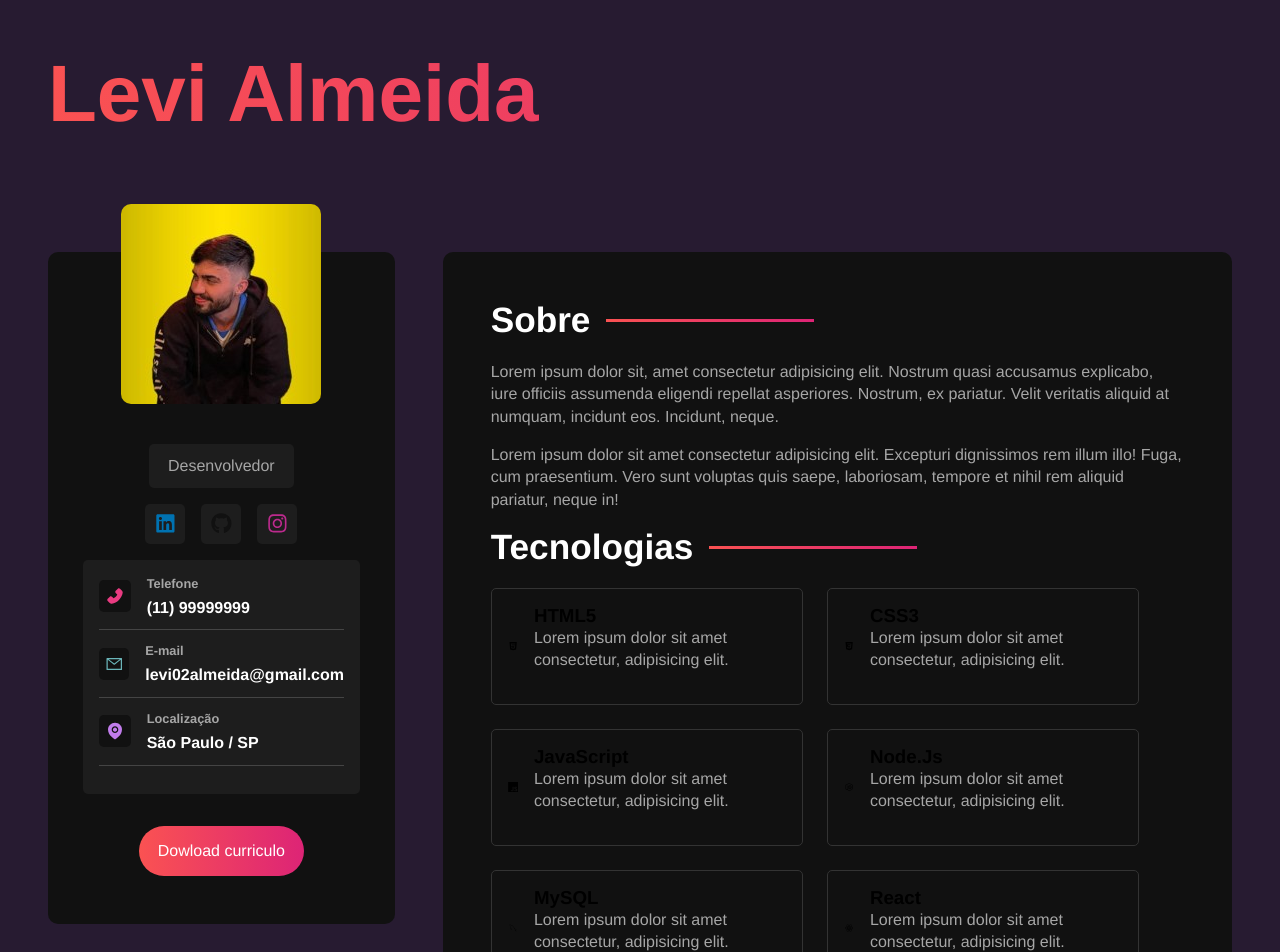
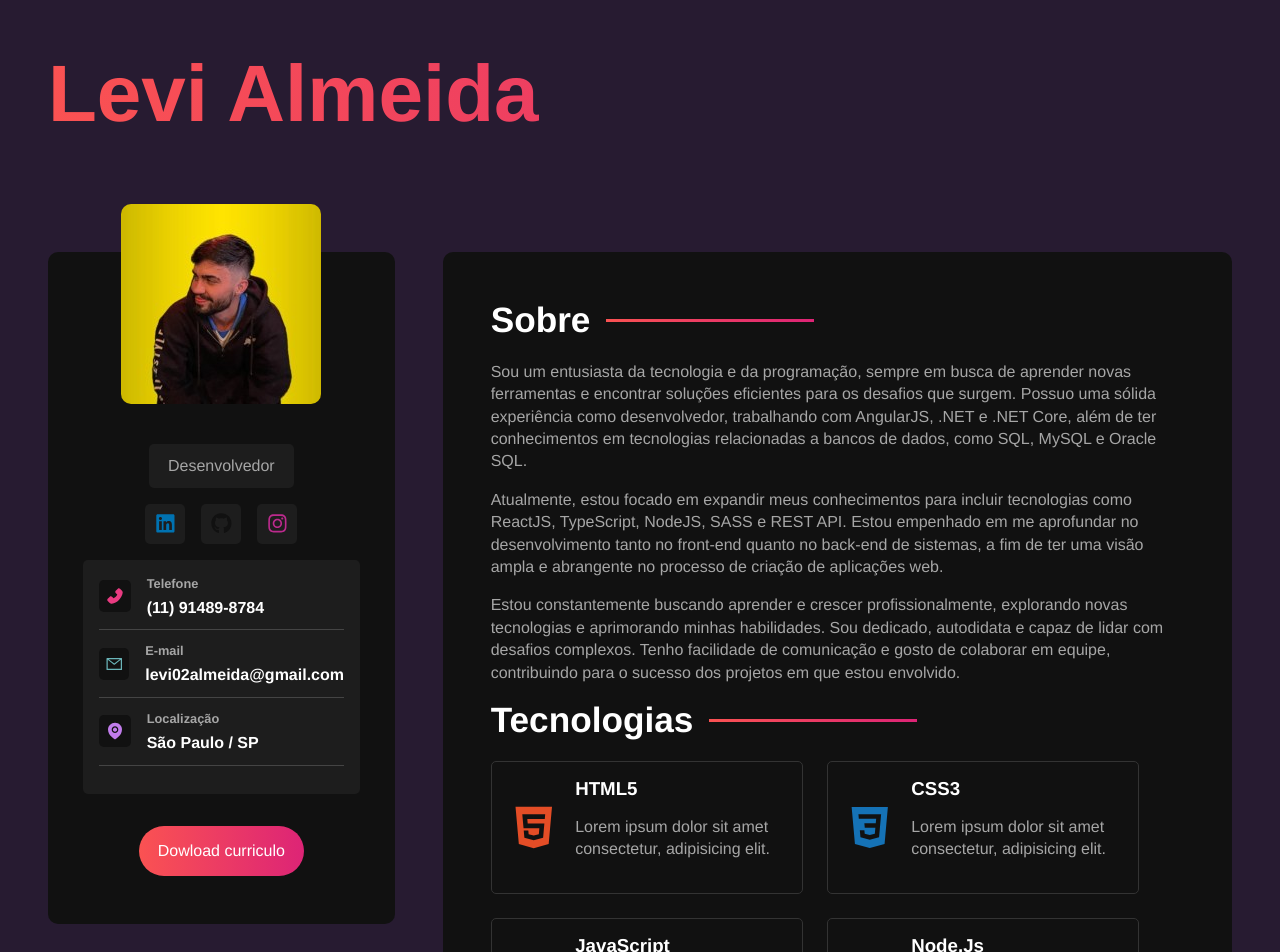
Before and after one commit to LeviAlmeid/portifolioWEB, a React (Vite) app: page / in a window 1280 px wide. Shown: the top 952 px of the page. Built offline with nearby package versions, Linux system fonts and the light colour scheme.

Commit message:
fix changes

```diff
--- a/src/components/AboutContainer.jsx
+++ b/src/components/AboutContainer.jsx
@@ -1,11 +1,15 @@
 
 
 const AboutContainer = () => {
-    return(
+    return (
         <section className="about-container">
             <h2>Sobre</h2>
-            <p>Lorem ipsum dolor sit, amet consectetur adipisicing elit. Nostrum quasi accusamus explicabo, iure officiis assumenda eligendi repellat asperiores. Nostrum, ex pariatur. Velit veritatis aliquid at numquam, incidunt eos. Incidunt, neque.</p>
-            <p>Lorem ipsum dolor sit amet consectetur adipisicing elit. Excepturi dignissimos rem illum illo! Fuga, cum praesentium. Vero sunt voluptas quis saepe, laboriosam, tempore et nihil rem aliquid pariatur, neque in!</p>
+            <p>Sou um entusiasta da tecnologia e da programação, sempre em busca de aprender novas ferramentas e encontrar soluções eficientes para os desafios que surgem. Possuo uma sólida experiência como desenvolvedor, trabalhando com AngularJS, .NET e .NET Core, além de ter conhecimentos em tecnologias relacionadas a bancos de dados, como SQL, MySQL e Oracle SQL.</p>
+            <p>Atualmente, estou focado em expandir meus conhecimentos para incluir tecnologias como ReactJS, TypeScript, NodeJS, SASS e REST API. Estou empenhado em me aprofundar no desenvolvimento tanto no front-end quanto no back-end de sistemas, a fim de ter uma visão ampla e abrangente no processo de criação de aplicações web.
+            </p>
+            <p>
+                Estou constantemente buscando aprender e crescer profissionalmente, explorando novas tecnologias e aprimorando minhas habilidades. Sou dedicado, autodidata e capaz de lidar com desafios complexos. Tenho facilidade de comunicação e gosto de colaborar em equipe, contribuindo para o sucesso dos projetos em que estou envolvido.
+            </p>
         </section>
     )
 }
--- a/src/components/InformationContainer.jsx
+++ b/src/components/InformationContainer.jsx
@@ -9,7 +9,7 @@ const InformationContainer = () => {
                 <AiFillPhone id='phone-icon' />
                 <div>
                     <h3>Telefone</h3>
-                    <p>(11) 99999999</p>
+                    <p>(11) 91489-8784</p>
                 </div>
 
             </div>
--- a/src/styles/components/tecnologiescontainer.scss
+++ b/src/styles/components/tecnologiescontainer.scss
@@ -17,6 +17,40 @@
             width: 45%;
             border-radius: variables.$card-border-radius;
 
+
+            h3{
+                color: variables.$text-color;
+                margin-bottom: 1rem;
+
+            }
+
+            svg{
+                font-size: 6rem;
+            }
+        }
+
+        #html svg{
+            color: #e44d26;
+        }
+
+        #css svg{
+            color: #1572b6;
+        }
+
+        #js svg{
+            color: #F0DB4F;
+        }
+
+        #node svg{
+            color: #83CD29;
+        }
+
+        #mysql svg{
+            color: #00618a;
+        }
+
+        #react svg{
+            color: #61dafb;
         }
     }
 }
```
